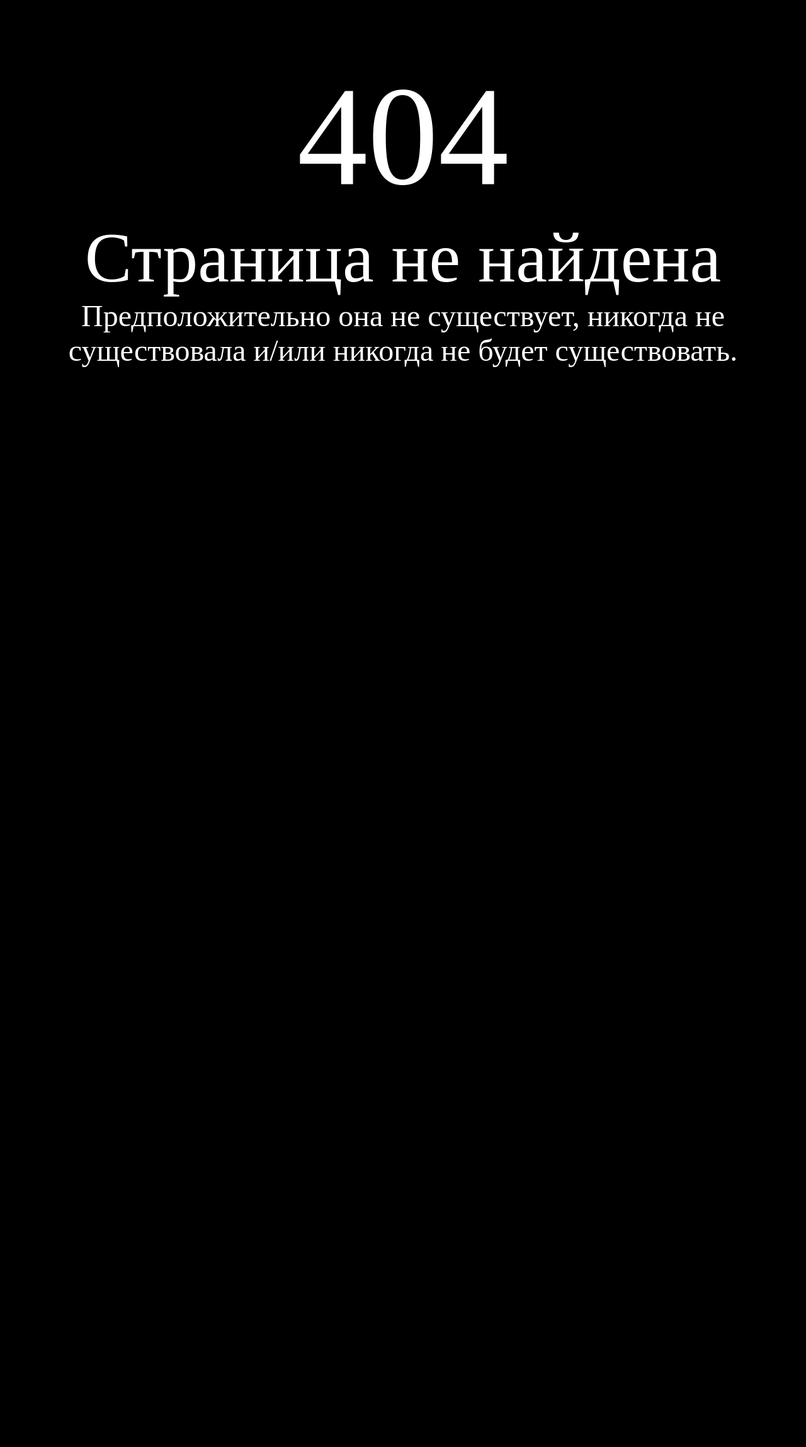
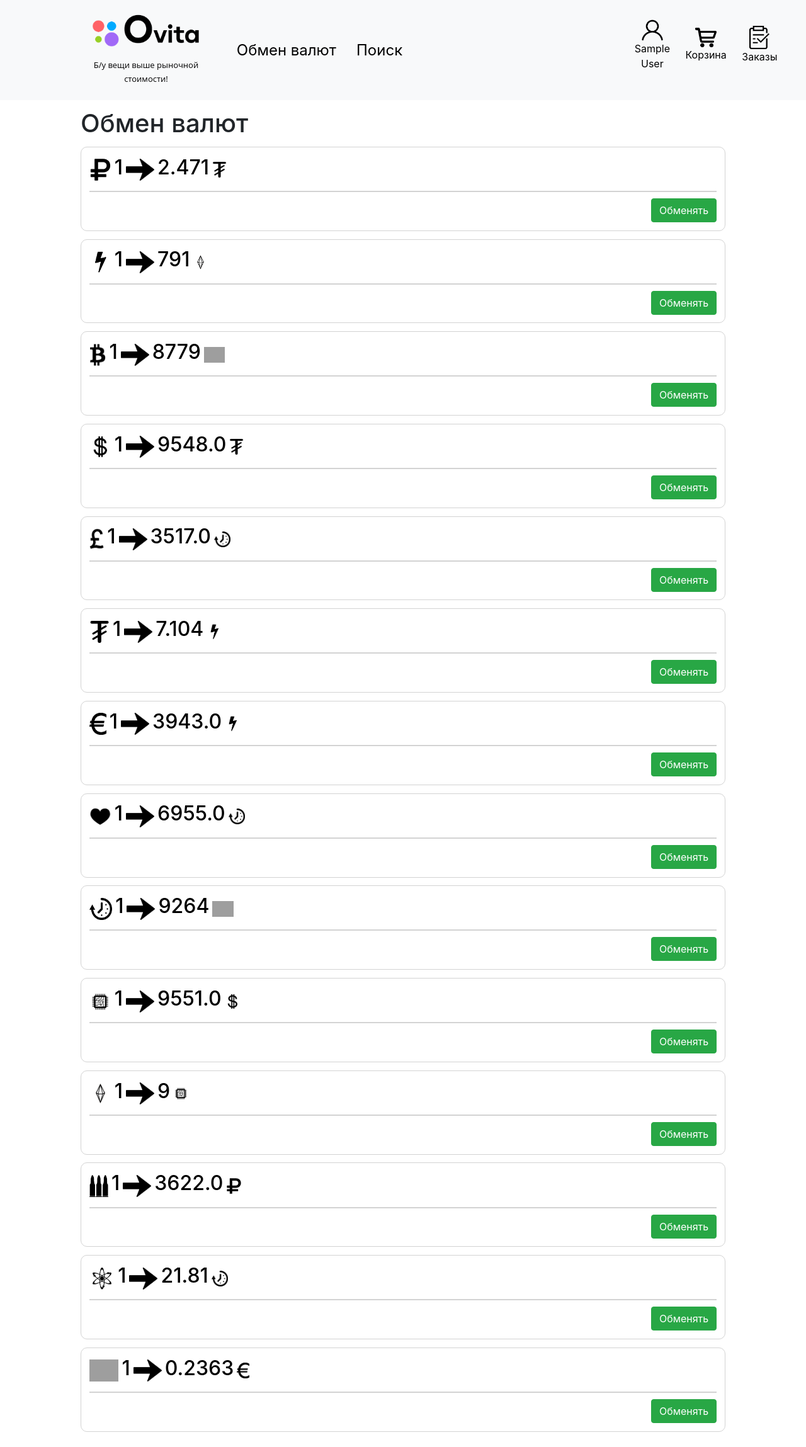
Before and after one commit to EG37/Online_Store, a Flask app: page /exchange in a window 1280 px wide. Shown: the whole page at 63% size. Before the commit the page ends 583 px from the top, so only its background shows below. Run offline with Flask 2, Linux system fonts and the light colour scheme; a user stored in the database is signed in; data comes from the database, SQL or seed files in the repository; both versions use the stored data as it was after the commit; tables that the repository leaves empty hold one stand-in row (values such as "Sample post"); some libraries are stand-ins or nearby versions; grey boxes are pictures that could not be loaded.

Commit message:
Добавил обмен валют

```diff
--- a/main.py
+++ b/main.py
@@ -480,6 +480,54 @@ def refund_order(order_id):
     return delete_order(order_id)
 
 
+# Страница обмена валют
+@app.route('/exchange')
+@login_required
+def exchange(message=None):
+    store_settings = get_store_settings()
+    store_settings['title'] = 'Обмен валют'
+    db_sess = db_session.create_session()
+    data = []
+    currencies = db_sess.query(Currency).all()
+    # Случайное определение валюты и цены
+    for i in currencies:
+        j = random.choice(currencies)
+        price = random.randint(0, 9999)
+        price /= 10 ** random.randint(0, len(str(price)))
+        if j.is_integer == 1:
+            price = int(price)
+        # Занесение курса в список
+        data.append({'first_id': i.id, 'first_logo': url_for('static', filename=f'img/currencies/{i.logotype}'),
+                     'second_id': j.id, 'second_logo': url_for('static', filename=f'img/currencies/{j.logotype}'),
+                     'amount': price})
+    return render_template('exchange.html', message=message, data=data, **store_settings)
+
+
+# Обработка обмена валют
+@app.route('/change_currencies')
+@login_required
+def change_currencies():
+    info = dict()
+    # Получение данных из запроса
+    for i in ['first_id', 'second_id', 'amount']:
+        info[i] = request.args.get(i)
+    # Загрузка данных пользователя
+    with open(f'accounts/user_{current_user.id}.json', 'r+', encoding='utf-8') as jsonfile:
+        data = json.load(jsonfile)
+        # Проверка наличия достаточного количества денег у пользователя
+        if data['currencies'][info['first_id']] < 1:
+            return exchange('На вашем счёте недостаточно средств для совершения обмена')
+        else:
+            # Совершение обмена
+            data['currencies'][info['first_id']] -= 1
+            data['currencies'][info['second_id']] += float(info['amount'])
+            # Перезапись данных
+            jsonfile.seek(0)
+            jsonfile.truncate()
+            json.dump(data, jsonfile)
+            return redirect('/exchange')
+
+
 # Замена стандартных страниц ошибок
 @app.errorhandler(404)
 def not_found(error):
--- a/templates/base.html
+++ b/templates/base.html
@@ -79,6 +79,16 @@
                     </a>
                 </div>
             </div>
+            <div align="right" style="width: 7%">
+                <div align="center">
+                    <a href="/orders">
+                        <img src="/static/img/order.png" align="center" width="40%"><br>
+                        <p align="center">
+                            <font class="main-font">Заказы</font>
+                        </p>
+                    </a>
+                </div>
+            </div>
             {% endif %}
         </div>
     </nav>
@@ -89,5 +99,8 @@
         integrity="sha384-b5kHyXgcpbZJO/tY9Ul7kGkf1S0CWuKcCD38l8YkeH8z8QjE0GmW1gYU5S9FOnJ0" crossorigin="anonymous">
 </script>
 <script src="https://ajax.googleapis.com/ajax/libs/jquery/3.5.1/jquery.min.js"></script>
+<script src="https://code.jquery.com/jquery-3.2.1.slim.min.js" integrity="sha384-KJ3o2DKtIkvYIK3UENzmM7KCkRr/rE9/Qpg6aAZGJwFDMVNA/GpGFF93hXpG5KkN" crossorigin="anonymous"></script>
+<script src="https://cdnjs.cloudflare.com/ajax/libs/popper.js/1.12.9/umd/popper.min.js" integrity="sha384-ApNbgh9B+Y1QKtv3Rn7W3mgPxhU9K/ScQsAP7hUibX39j7fakFPskvXusvfa0b4Q" crossorigin="anonymous"></script>
+<script src="https://maxcdn.bootstrapcdn.com/bootstrap/4.0.0/js/bootstrap.min.js" integrity="sha384-JZR6Spejh4U02d8jOt6vLEHfe/JQGiRRSQQxSfFWpi1MquVdAyjUar5+76PVCmYl" crossorigin="anonymous"></script>
 </body>
 </html>
--- /dev/null
+++ b/templates/exchange.html
@@ -0,0 +1,28 @@
+{% extends "base.html" %}
+
+{% block content %}
+<h1 class="basic" style="margin-top: 1%">{{ title }}</h1>
+{% if message %}
+    <div class="alert alert-danger" role="alert" style="width: 80%; margin-left: 10%">{{message}}</div>
+{% endif %}
+
+{% for item in data %}
+
+<div class="basic" style="border-radius: 10px; padding: 1%; border: 1px solid LightGrey">
+    <div style="display: flex; align-items: center">
+        <img src="{{ item['first_logo'] }}" style="height: 35px; margin-right: 5px">
+        <h2 style="margin-right: 5px"><font class="main-font">1</font></h2>
+        <img src="{{ url_for('static', filename='img/arrow.png')}}" style="height: 35px; margin-right: 5px">
+        <h2 style="margin-right: 5px"><font class="main-font">{{ item['amount'] }}</font></h2>
+        <img src="{{ item['second_logo'] }}" style="height: 25px; margin-right: 5px">
+    </div>
+    <div style="border: solid LightGrey 1px; width: 100%; margin-bottom: 1%; margin-top: 1%" align="center">
+    </div>
+    <div align="right">
+        <a class="btn btn-success" href="/change_currencies?first_id={{item['first_id']}}&second_id={{item['second_id']}}&amount={{item['amount']}}" role="button">Обменять</a>
+    </div>
+</div>
+{% endfor %}
+<br>
+
+{% endblock %}
```
Also changed, not shown: db/store_database.db, static/img/arrow.png (added), static/img/order.png (added).
